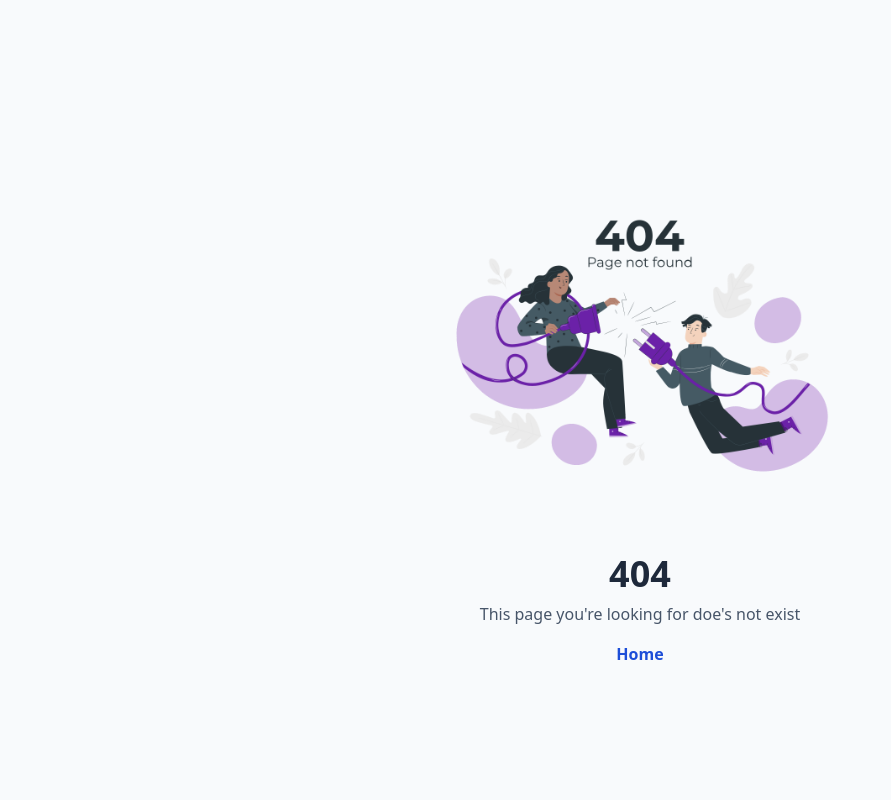
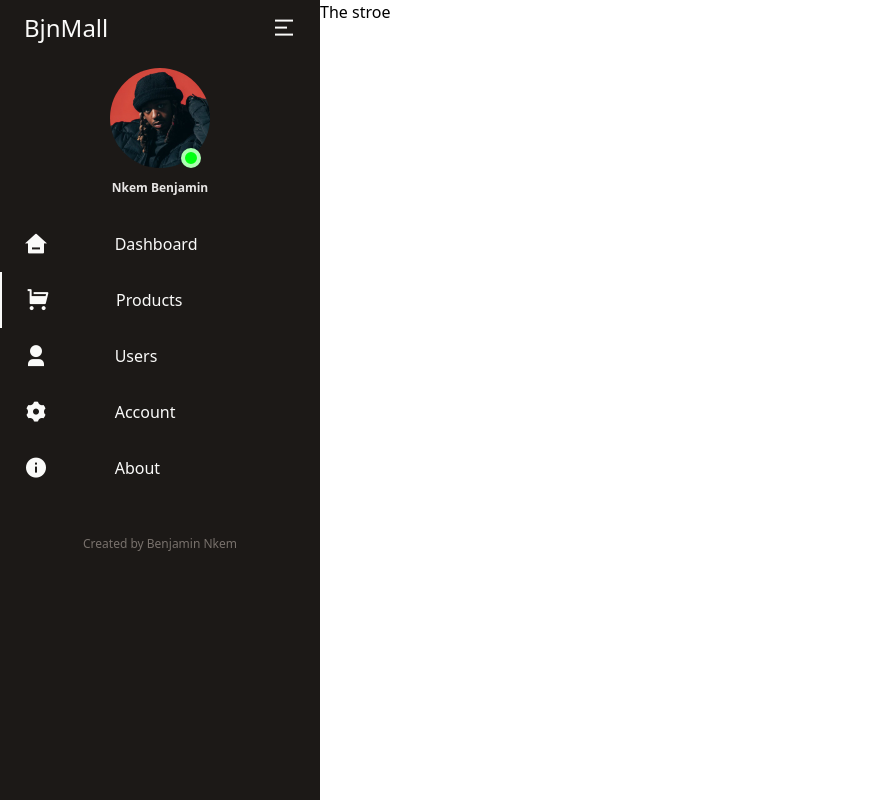
Before and after one commit to benjaminnkem/bjn-mall, a Next.js app: page /dashboard/store in a window 1280 px wide. Before the commit this address had no page. Shown: the whole page, without its empty margins (0-891 px from the left). Built offline with nearby package versions, Linux system fonts and the light colour scheme.

Commit message:
tried adding loading progress bar, didn't work

```diff
--- a/app/dashboard/SidePanelLinks.js
+++ b/app/dashboard/SidePanelLinks.js
@@ -41,8 +41,10 @@ const SidePanelLinks = () => {
             <p className="hidden md:inline-block">Dashboard</p>
           </div>
         </Link>
-        <Link href="/dashboard/products">
-          <div className="grid items-center grid-cols-3 px-6 py-3 duration-75 select-none hover:shadow-md hover:bg-stone-800 dark:hover:bg-stone-700">
+        <Link href="/dashboard/store">
+          <div className={`grid items-center grid-cols-3 px-6 py-3 duration-75 select-none hover:shadow-md hover:bg-stone-800 dark:hover:bg-stone-700 ${
+              currentPath === "/dashboard/store" ? "border-l-2 border-stone-50" : ""
+            }`}>
             <i className="text-2xl ri-shopping-cart-fill"></i>
             <p className="hidden md:inline-block">Products</p>
           </div>
--- a/app/dashboard/layout.js
+++ b/app/dashboard/layout.js
@@ -1,6 +1,7 @@
 import "./dashboard.css";
 import "remixicon/fonts/remixicon.css";
 import SidePanelLinks from "./SidePanelLinks";
+import Loading from "./loading";
 
 export const metadata = {
   title: "Dashboard",
--- /dev/null
+++ b/app/dashboard/loading.js
@@ -0,0 +1,18 @@
+"use client";
+import { usePathname } from "next/navigation";
+import { useEffect } from "react";
+
+const Loading = () => {
+  const pathname = usePathname();
+
+  useEffect(() => {
+    const url = `${pathname}`;
+    console.log(url);
+    // You can now use the current URL
+    // ...
+  }, [pathname]);
+
+  return null;
+};
+
+export default Loading;
--- /dev/null
+++ b/app/dashboard/store/page.js
@@ -0,0 +1,9 @@
+const Store = () => {
+  return (
+    <>
+      <div>The stroe</div>
+    </>
+  );
+};
+
+export default Store;
--- a/package.json
+++ b/package.json
@@ -13,6 +13,7 @@
     "eslint": "8.42.0",
     "eslint-config-next": "13.4.6",
     "next": "13.4.6",
+    "nprogress": "^0.2.0",
     "postcss": "8.4.24",
     "react": "18.2.0",
     "react-dom": "18.2.0",
```
Also changed, not shown: 1 other file (tests, documents, lock files or other folders).
